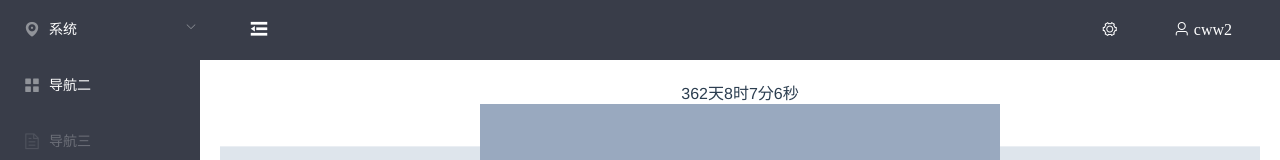
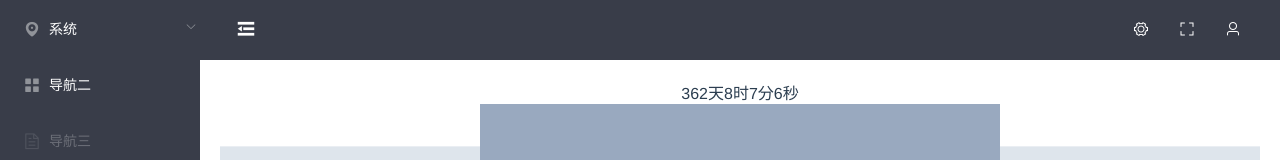
Before and after one commit to cww299/cwwaytForeEnd, a Vue app: page /#/helloYt/index in a window 1280 px wide. Both pictures are taken after a click on the element "系统". Shown: the top 160 px of the page. Built offline with nearby package versions, Linux system fonts and the light colour scheme.

Commit message:
增加登录成功传参显示用户名

```diff
--- a/src/components/HelloYt.vue
+++ b/src/components/HelloYt.vue
@@ -48,9 +48,12 @@
           <span>
             <i class="el-icon-setting"></i>
           </span>
+          <span :click="fullScreen">
+            <i class="el-icon-full-screen"></i>
+          </span>
           <el-dropdown @command="dropdownAction">
             <span class="el-dropdown-link">
-              <i class="el-icon-user">&nbsp;cww2</i>
+              <i class="el-icon-user">&nbsp;{{user.userName}}</i>
             </span>
             <el-dropdown-menu slot="dropdown">
               <el-dropdown-item>个人信息</el-dropdown-item>
@@ -72,6 +75,9 @@ export default{
   data() {
     return {
       isCollapse:false,
+      user:{
+        userName:'',
+      },
     }
   },
   methods:{
@@ -99,9 +105,12 @@ export default{
       this.$router.push({
         path: '/'+indexPath[0]+'/'+indexPath[1]
       })
+    },
+    fullScreen:function(){
     }
   },
   mounted:function(){
+    this.user = this.$route.query;
   },
 }
 </script>
@@ -118,9 +127,8 @@ export default{
   }
   .containerHeader span{
     cursor: pointer;
-    margin: 0 8px;
     color: white;
-    padding: 20px;
+    padding: 15px;
     box-sizing: border-box;
     font-size: 16px;
   }
--- a/src/components/Login.vue
+++ b/src/components/Login.vue
@@ -43,7 +43,9 @@ export default{
           axios.get('/api/login',{ params: self.loginForm  }).then((r)=>{
             r = r.data;
             if(r.code === 0){
-              this.$router.replace('helloYt')
+              this.$router.replace({path:'helloYt',
+                query:{userName:self.loginForm.username},
+              })
             }else{
               self.$message.error('账号或密码错误！');
             }
```
